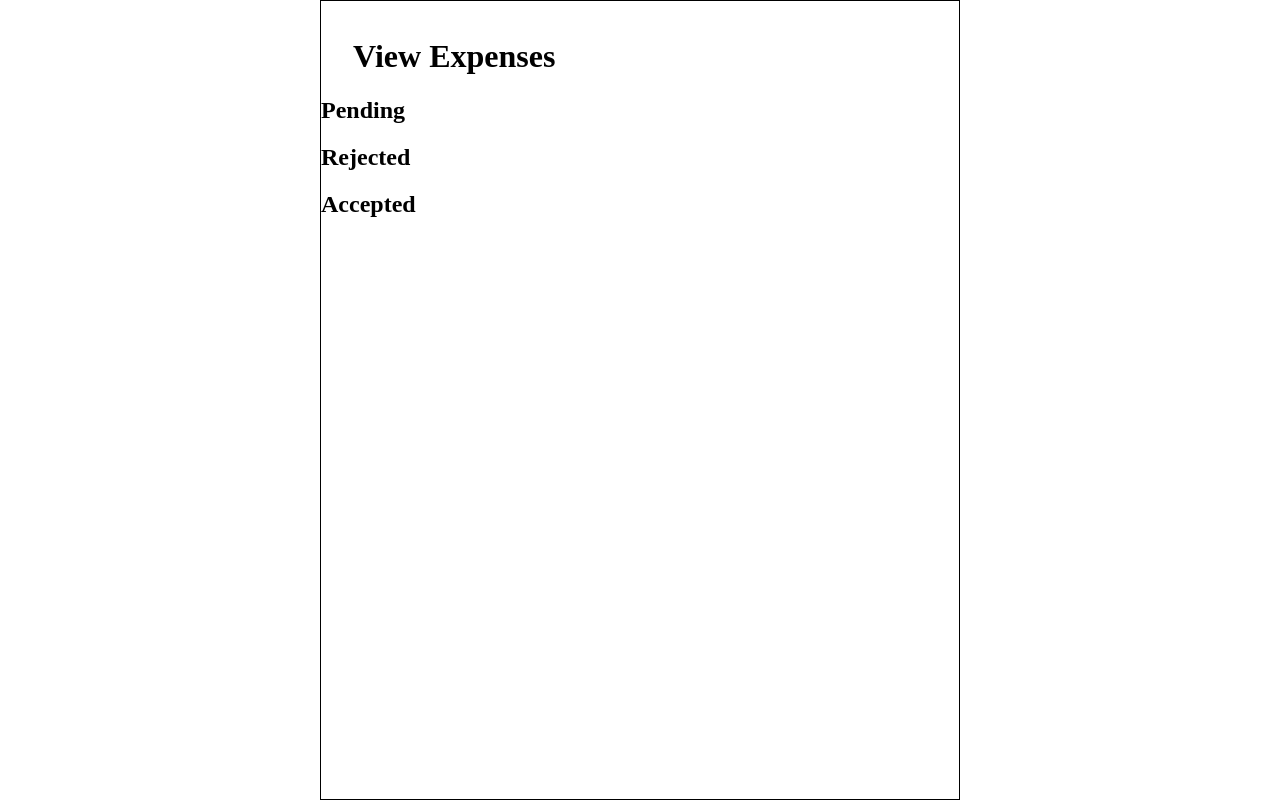
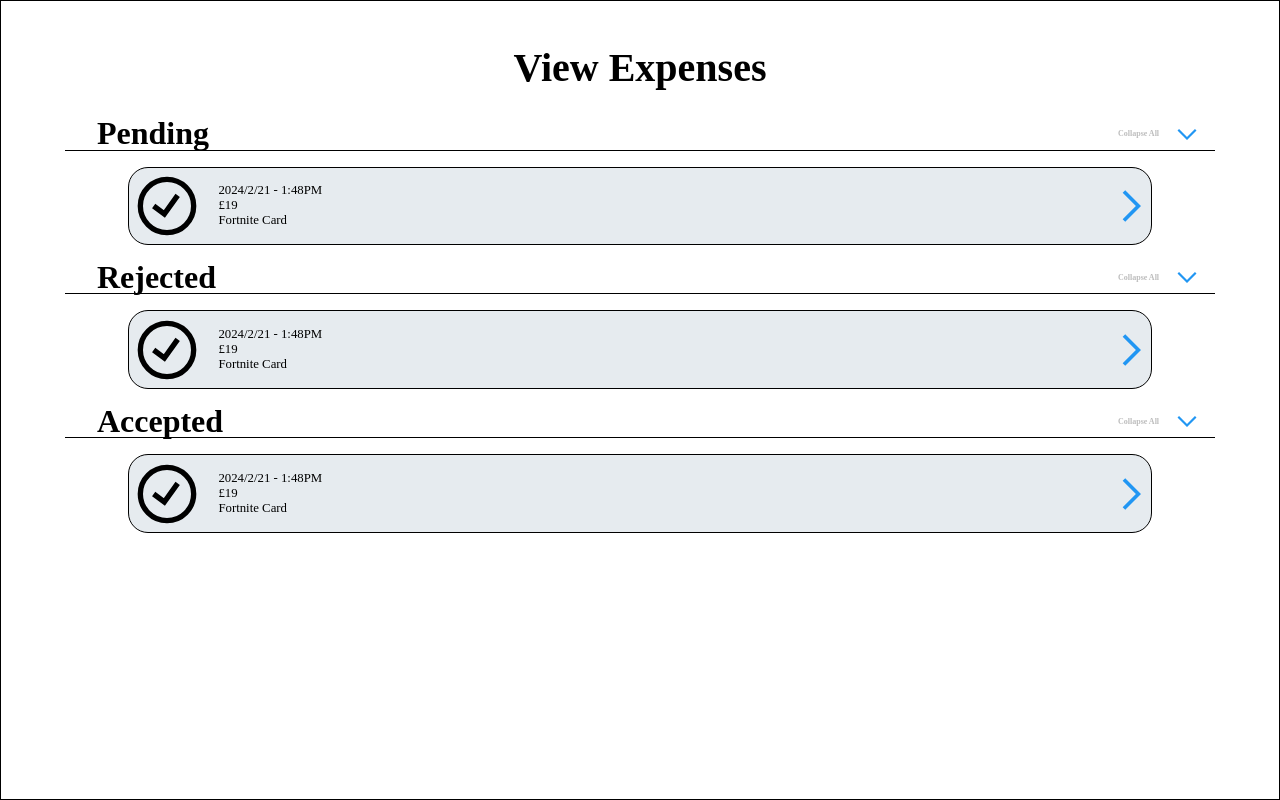
Before and after one commit to barcysaivaras1/FDM-Front-End, a React (Vite) app: page /expenses in a window 1280 px wide. Built offline with nearby package versions, Linux system fonts and the light colour scheme.

Commit message:
Made expenses page
I made it, trying to figure out life though...

```diff
--- a/package.json
+++ b/package.json
@@ -12,6 +12,7 @@
   "dependencies": {
     "react": "^18.2.0",
     "react-dom": "^18.2.0",
+    "react-icons": "^5.0.1",
     "react-router-dom": "^6.22.3"
   },
   "devDependencies": {
--- a/src/components/ClaimantExpenses.jsx
+++ b/src/components/ClaimantExpenses.jsx
@@ -1,16 +1,81 @@
 import '../css/ClaimantExpenses.css'
-import React from 'react';
+import { FcCollapse } from "react-icons/fc";
+import { AiOutlineClockCircle } from "react-icons/ai";
+import { RxCrossCircled } from "react-icons/rx";
+import { GrStatusGood } from "react-icons/gr";
+import {React, useState} from 'react';
+
+//Maybe we would retrieve each expense on the server and store them in specific arrays?
+var AcceptedArr = []
+var PendingArr = []
+var RejectedArr = []
 
 function ClaimantExpenses(){
+
+    const expense={date_time:"2024/2/21 - 1:48PM",currency_type:"£",amount:"19",desc:"Fortnite Card",state:"Accepted"}
+
+
     return(
         <div className='ViewExpensesPage'>
             <div id='PhoneBox'>
                 <h1 id='Title'>View Expenses</h1>
+                <div className='expense-column'>
+                <div className='h2-collapse'>
                 <h2 className='ExpenseType'>Pending</h2>
+                <p className='collapse-text'>Collapse All</p>
+                <FcCollapse/>
+                </div>
+                <ExpenseBox expense={expense}/>
+                </div>
+                <div className='h2-collapse'>
                 <h2 className='ExpenseType'>Rejected</h2>
+                <p className='collapse-text'>Collapse All</p>
+                <FcCollapse/>
+                </div>
+                <ExpenseBox expense={expense}/>
+                <div className='h2-collapse'>
                 <h2 className='ExpenseType'>Accepted</h2>
+                <p className='collapse-text'>Collapse All</p>
+                <FcCollapse/>
+                </div>
+                <ExpenseBox expense={expense}/>
             </div>
         </div>
     )
 }
 export default ClaimantExpenses;
+
+
+const ExpenseBox = (props) =>{
+
+    console.log(props.expense.amount)
+    //This should have three states, Pending, Rejected, Accepted
+    const [expenseState, setState] = useState("Accepted")
+    var img
+
+    //expenseState should be updated by checking the state on server?
+    if(props.expense.state === "Pending"){
+        img = <AiOutlineClockCircle />
+    }
+    else if(props.expense.state === "Rejected"){
+        img = <RxCrossCircled />
+    }
+    else if(props.expense.state === "Accepted"){
+        img = <GrStatusGood />
+    }
+
+    return(
+        <div className='claim-box'>
+            <div className='Status-Img'>{img}</div>
+            <div className='claim-info'>
+                <div className='claim-date'>{props.expense.date_time}</div>
+                <div>{props.expense.currency_type+props.expense.amount}</div>
+                <div>{props.expense.desc}</div>
+            </div>
+            <div className='claim-arrow'>
+                <FcCollapse color='black' />
+            </div>
+        </div>
+
+    )
+}
--- a/src/css/ClaimantExpenses.css
+++ b/src/css/ClaimantExpenses.css
@@ -2,7 +2,7 @@
     font-family: "Kaiti SC";
 }
 #PhoneBox{
-    width: 50%;
+    width: 100%;
     box-sizing: border-box;
     height: 100vh;
     border: 1px solid black;
@@ -11,6 +11,77 @@
 }
 #Title{
     max-width: fit-content;
-    margin-left: 2rem;
+    margin-left: auto;
+    margin-right: auto;
     padding-top: 1rem;
+    font-size: 2.5em;
 }
+.h2-collapse{
+    display: flex;
+    flex-direction: row;
+    align-items: center;
+    margin-top: 1em;
+    margin-left: auto;
+    margin-right: auto;
+    gap: 1em;
+    border-bottom: 1px solid black;
+    height: 2em;
+    width: 90%;
+}
+.ExpenseType{
+    font-size: 2em;
+    font-weight: 600;;
+}
+.h2-collapse .collapse-text{
+    font-size: 1vh;
+    font-weight: bold;
+    color: rgba(128, 128, 128, 0.527);
+    margin-left: auto;
+}
+.h2-collapse svg{
+    padding-left: 1rem;
+    font-size: 3vh;
+    transform: rotate(180deg);
+}
+
+
+
+.claim-box{
+    display: flex;
+    flex-direction: row;
+    align-items: center;
+    background-color: hsla(206, 22%, 81%, 0.418);
+    border-radius: 20px;
+    border: 1px solid black;
+    width: 80%;
+    margin-left: auto;
+    margin-right: auto;
+    margin-top: 1em;
+}
+
+.claim-info{
+    margin: 1em 0 1em 1em;
+    display: flex;
+    flex-direction: column;
+    font-size: 0.8em;
+}
+/*I HAVE NO IDEA WHY THIS CENTERS THE IMAGE BUT LEAVE IT*/
+.claim-box svg{
+    display: flex;
+}
+.claim-arrow{
+    margin-left: auto;
+}
+.claim-arrow svg{
+    transform: rotate(90deg);
+    font-size: 2.5em;
+}
+.Status-Img{
+    margin-top: auto;
+    margin-bottom: auto;
+    font-size: 4em;
+    padding: 0.1em;
+}
+.ExpenseType{
+    padding-left: 2rem;
+}
```
Also changed, not shown: 1 other file (tests, documents, lock files or other folders).
